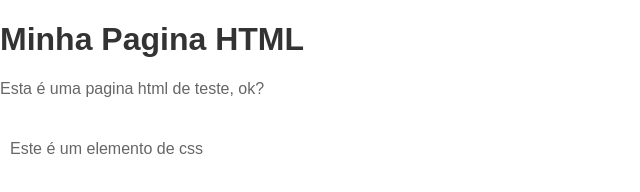
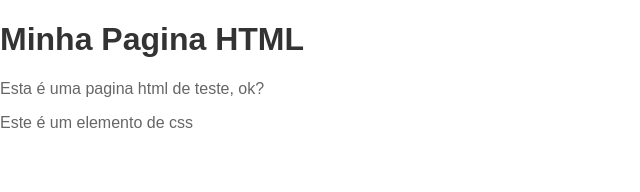
Before and after one commit to abalado12/aula, a plain HTML site: page index.html in a window 1280 px wide. Shown: the whole page, without its empty margins (0-640 px from the left). Drawn offline with Linux system fonts and the light colour scheme.

Commit message:
Update Style.css

```diff
--- a/Style.css
+++ b/Style.css
@@ -12,5 +12,5 @@ p{
 }
 .destaque{
   backoground-color: #ffc00;
-  padding: 10px;
+  padding: 10 px;
 }
```
